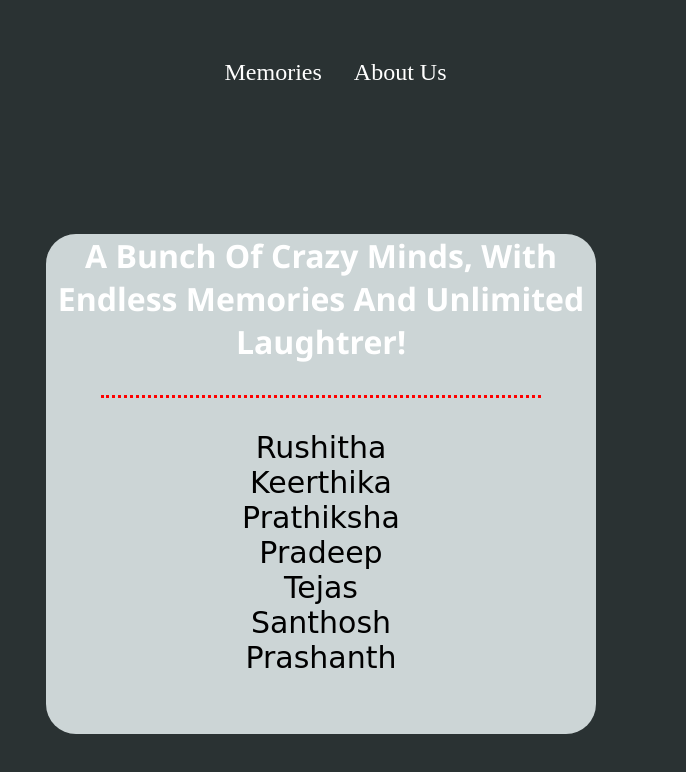
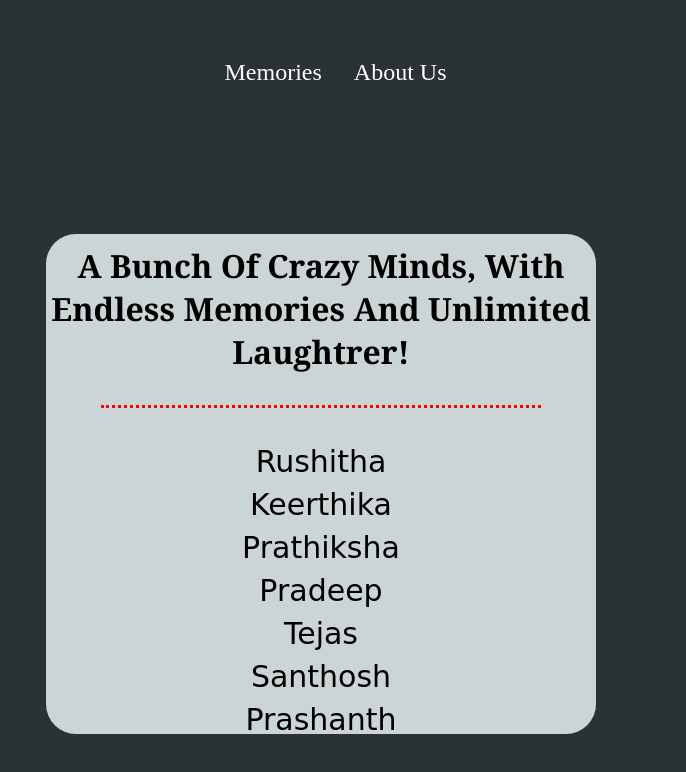
Before and after one commit to GreenCoderPrashu/Friends, a plain HTML site: page index.html in a window 1280 px wide. Shown: the full height of the page, 594-1280 px from the left. Drawn offline with Linux system fonts and the light colour scheme.

Commit message:
modified style.

```diff
--- a/assets/documents/style.css
+++ b/assets/documents/style.css
@@ -158,7 +158,7 @@ a:hover{
     background-color: #ccd5d6;
     display: block;
     text-align: center;
-    color: #000000;
+    color: #ff0000;
     padding: 30px;
     margin: 60px;
     border-radius: 25px;
@@ -169,6 +169,7 @@ a:hover{
     list-style: none;
     font-size: 30px;
     font-family: cursive;
+    padding: 4px;
 }
 .list a{
     color: #000000;
@@ -197,6 +198,11 @@ a:hover{
     background-color: #ccd5d6;
     border-radius: 30px;
 }
+.intro-info h1{
+   color: #000000;
+   margin-top: 10px;
+   font-family: Georgia, 'Times New Roman', Times, serif;
+}
 .about-container{
     display: flex;
 }
```
